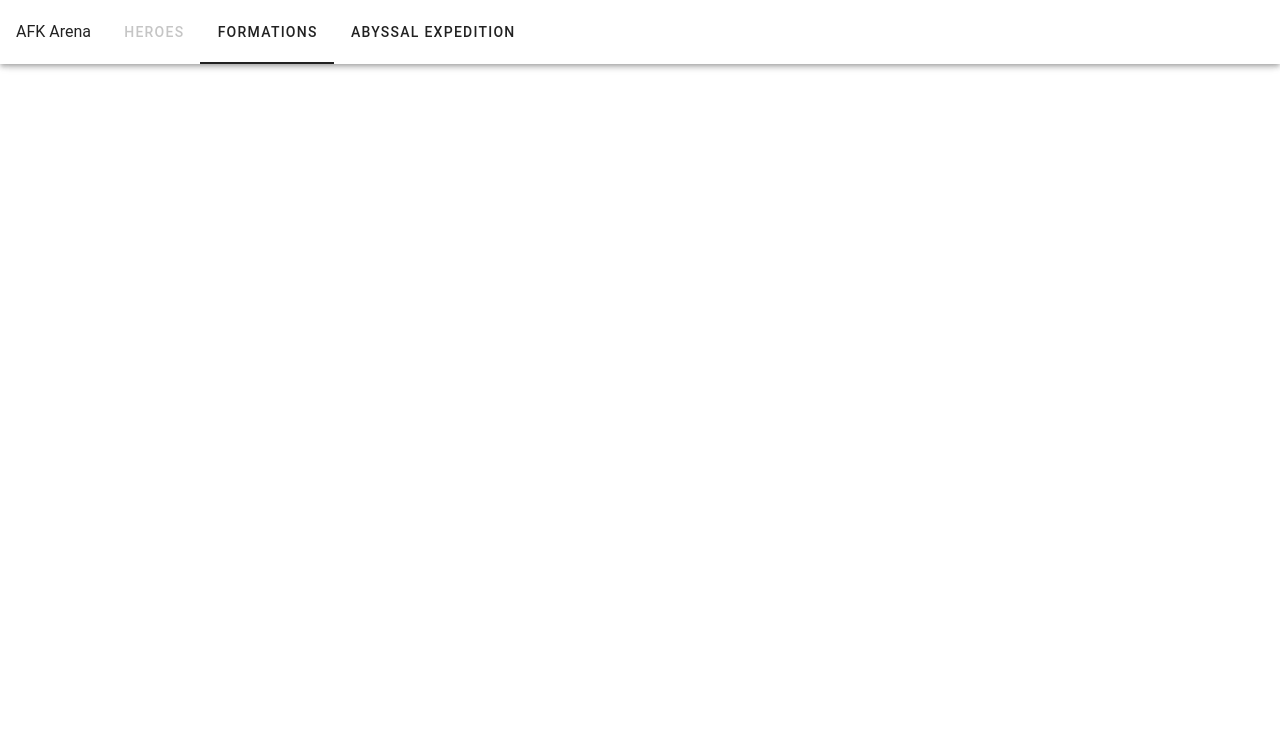
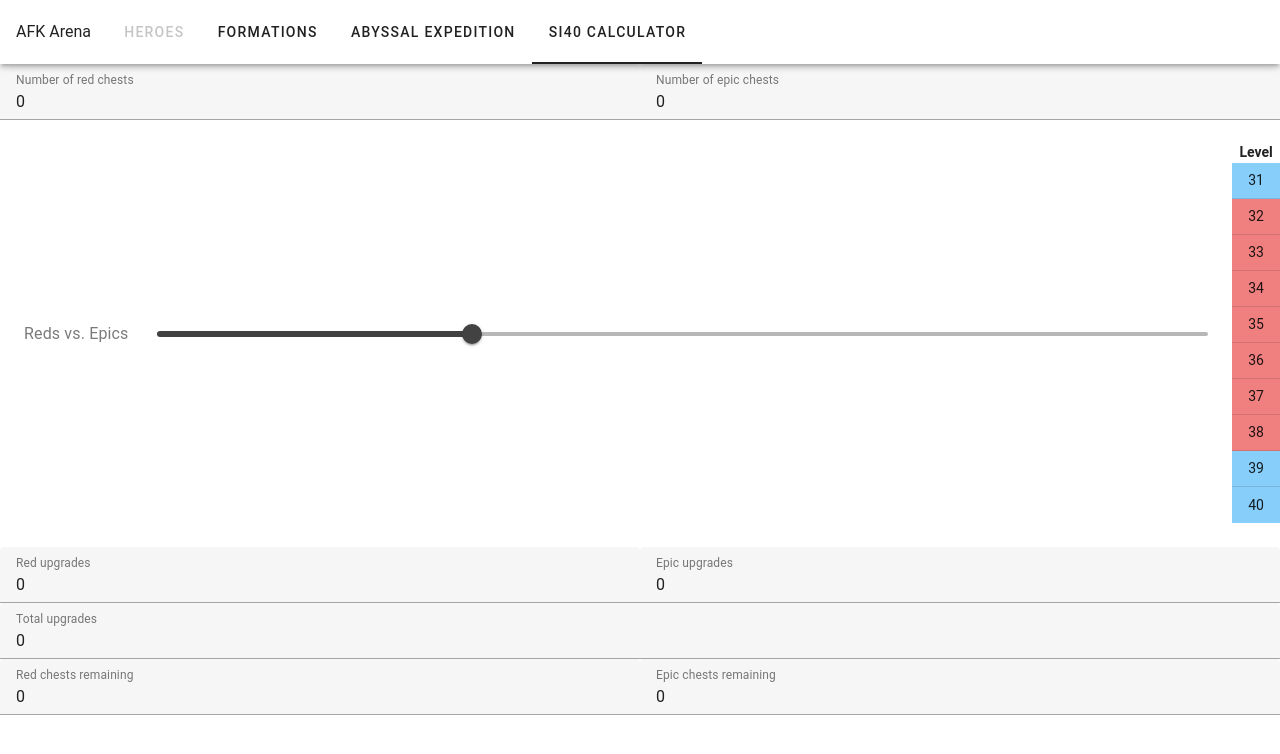
Before and after one commit to aentwist/afk-arena, a Vue app: page /si40 in a window 1280 px wide. Shown: the top 754 px of the page. Built offline with nearby package versions, Linux system fonts and the light colour scheme.

Commit message:
feat: add mvp si40 calc

```diff
--- a/src/App.vue
+++ b/src/App.vue
@@ -93,6 +93,10 @@ const tabs = [
     to: { name: "abex" },
     title: "Abyssal Expedition",
   },
+  {
+    to: { name: "si40" },
+    title: "SI40 Calculator",
+  },
 ];
 
 const showMobileNav = ref(false);
--- a/src/router/index.ts
+++ b/src/router/index.ts
@@ -27,6 +27,11 @@ const router = createRouter({
       name: "abex",
       component: () => import("../views/AbexView.vue"),
     },
+    {
+      path: "/si40",
+      name: "si40",
+      component: () => import("../views/Si40View.vue"),
+    },
   ],
 });
 
--- /dev/null
+++ b/src/views/Si40View.vue
@@ -0,0 +1,138 @@
+<template>
+  <v-form>
+    <section class="d-flex">
+      <v-text-field v-model="reds" type="number" label="Number of red chests" />
+      <v-text-field
+        v-model="epics"
+        type="number"
+        label="Number of epic chests"
+      />
+    </section>
+
+    <section class="d-flex align-center">
+      <v-slider
+        v-model="redsVsEpics"
+        class="mx-6"
+        label="Reds vs. Epics"
+        step="1"
+        min="0"
+        max="10"
+        thumb-label
+        show-ticks
+      />
+      <v-table class="mb-6" density="compact">
+        <thead>
+          <th>Level</th>
+        </thead>
+        <tbody>
+          <tr v-for="(level, i) in levelUpgrades" :key="level">
+            <td :class="[level === Upgrade.EPIC ? 'epic' : 'red']">
+              {{ i + 30 + 1 }}
+            </td>
+          </tr>
+        </tbody>
+      </v-table>
+    </section>
+
+    <section class="d-flex">
+      <v-text-field
+        v-model="redUpgrades"
+        label="Red upgrades"
+        readonly
+        hide-details
+      />
+      <v-text-field
+        v-model="epicUpgrades"
+        label="Epic upgrades"
+        readonly
+        hide-details
+      />
+    </section>
+    <v-text-field
+      :modelValue="Math.min(redUpgrades, epicUpgrades)"
+      label="Total upgrades"
+      readonly
+      hide-details
+    />
+    <section class="d-flex">
+      <v-text-field
+        v-model="leftoverReds"
+        label="Red chests remaining"
+        readonly
+        hide-details
+      />
+      <v-text-field
+        v-model="leftoverEpics"
+        label="Epic chests remaining"
+        readonly
+        hide-details
+      />
+    </section>
+  </v-form>
+</template>
+
+<script setup lang="ts">
+import { reactive, ref, watch } from "vue";
+
+enum Upgrade {
+  RED = "RED",
+  EPIC = "EPIC",
+}
+
+const reds = ref(0);
+const epics = ref(0);
+
+const ORDER = [40, 39, 31, 37, 38, 36, 35, 32, 34, 33];
+const levelUpgrades = reactive(new Array<Upgrade>(10));
+for (let i = 0; i < levelUpgrades.length; i++) {
+  levelUpgrades[i] = Upgrade.RED;
+}
+const redsVsEpics = ref(3);
+watch(
+  redsVsEpics,
+  (newVal, oldVal) => {
+    for (let i = oldVal || 0; i < newVal; i++) {
+      levelUpgrades[ORDER[i] - 30 - 1] = Upgrade.EPIC;
+    }
+    for (let i = oldVal || -1; i >= newVal; i--) {
+      levelUpgrades[ORDER[i] - 30 - 1] = Upgrade.RED;
+    }
+  },
+  { immediate: true }
+);
+
+const RED_COSTS = [40, 45, 50, 60, 70, 80, 90, 100, 125, 160];
+const EPIC_COSTS = [30, 40, 50, 55, 60, 65, 70, 80, 90, 110];
+
+const redUpgrades = ref(0);
+const epicUpgrades = ref(0);
+const leftoverReds = ref(0);
+const leftoverEpics = ref(0);
+watch([reds, epics, levelUpgrades], () => {
+  let redCost = 0;
+  let epicCost = 0;
+  for (let i = 0; i < levelUpgrades.length; i++) {
+    if (levelUpgrades[i] === Upgrade.RED) {
+      redCost += RED_COSTS[i];
+    } else {
+      epicCost += EPIC_COSTS[i];
+    }
+  }
+
+  redUpgrades.value = Math.floor(reds.value / redCost);
+  epicUpgrades.value = Math.floor(epics.value / epicCost);
+
+  leftoverReds.value = reds.value % redCost;
+  leftoverEpics.value = epics.value % epicCost;
+});
+</script>
+
+<style scoped>
+.red {
+  background: lightcoral;
+}
+
+.epic {
+  background: lightskyblue;
+}
+</style>
```
